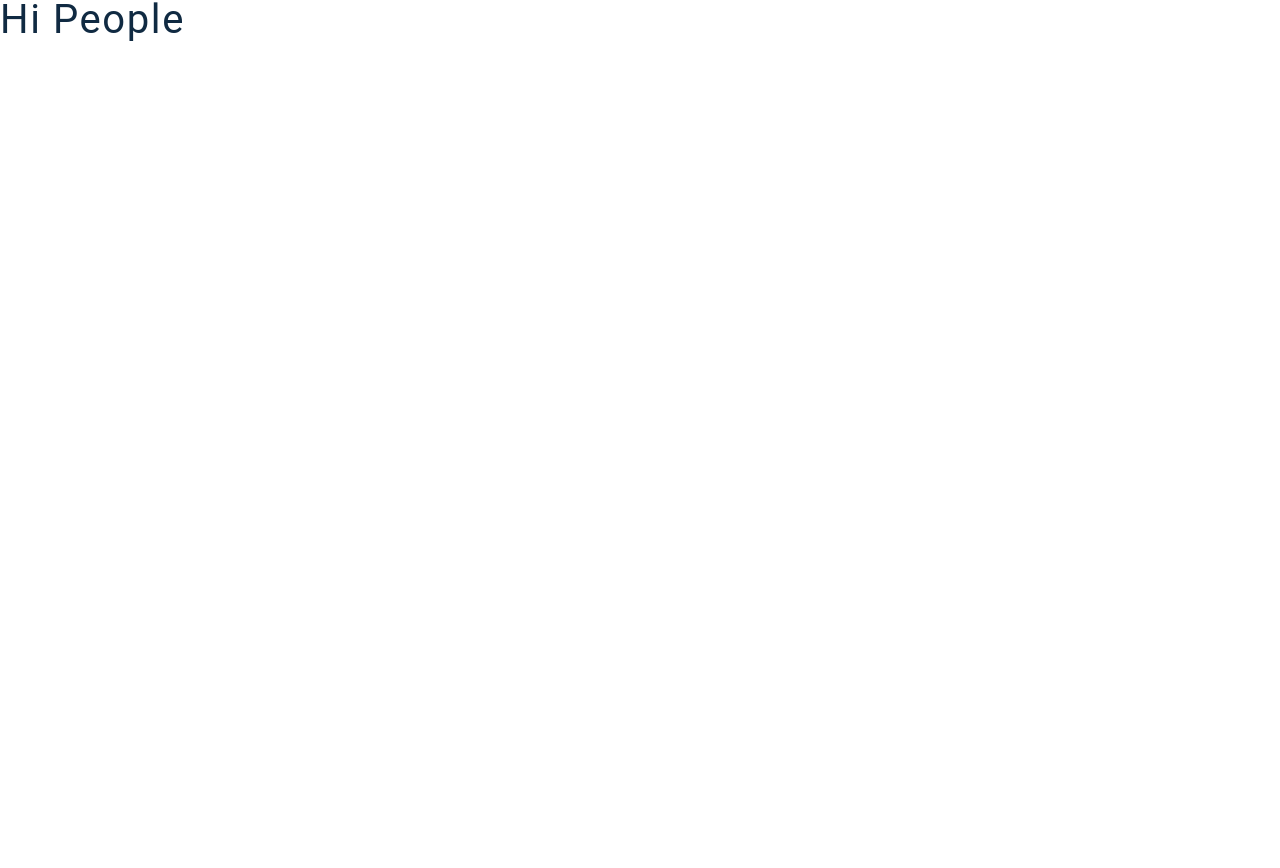
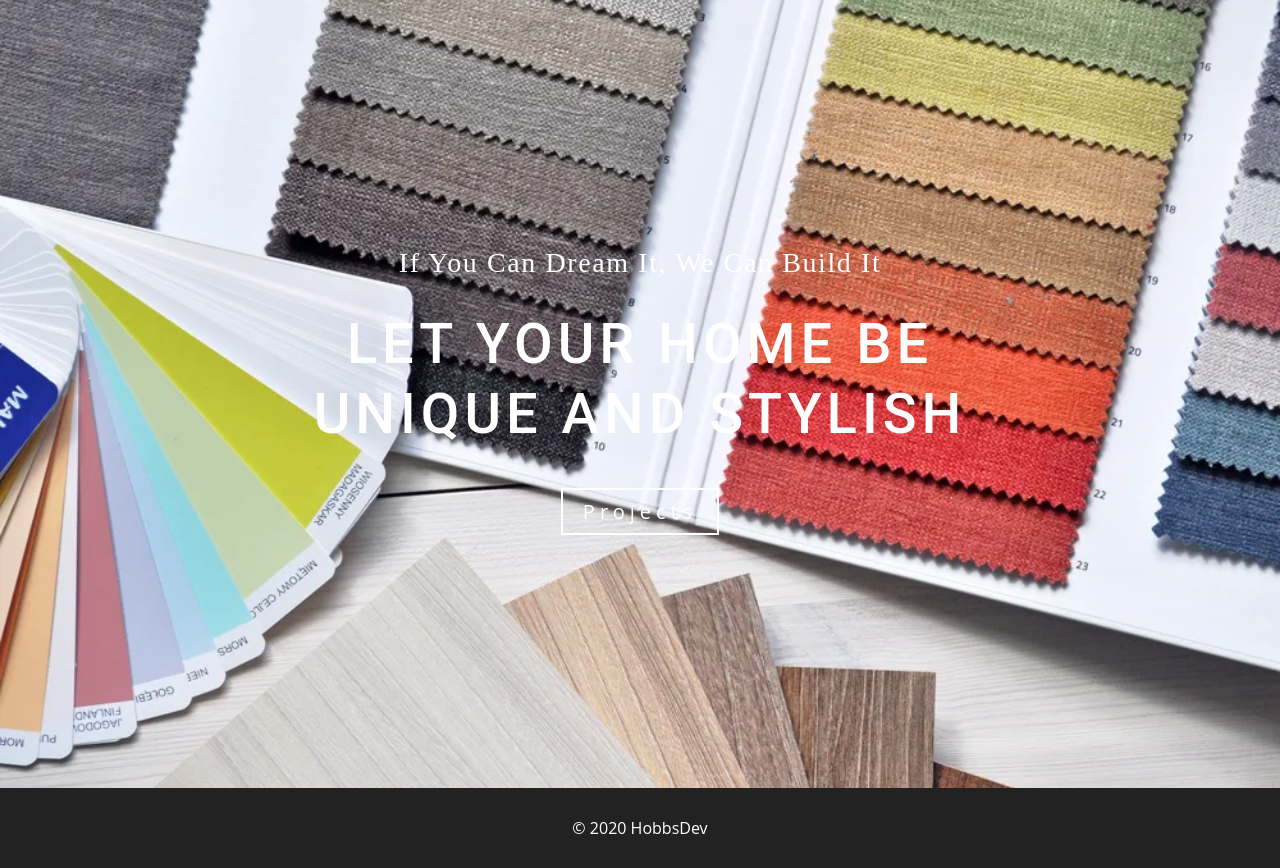
Before and after one commit to bhobbs20/design-project, a Gatsby site: page / in a window 1280 px wide. Before the commit the page ends 800 px from the top, so only its background shows below. Built offline with nearby package versions, Linux system fonts and the light colour scheme; Gatsby itself is replaced by a stand-in of ours.

Commit message:
added hero component ith background-image

```diff
--- a/gatsby-config.js
+++ b/gatsby-config.js
@@ -20,6 +20,7 @@ module.exports = {
     },
     `gatsby-transformer-sharp`,
     `gatsby-plugin-sharp`,
+
     {
       resolve: `gatsby-plugin-manifest`,
       options: {
--- a/package.json
+++ b/package.json
@@ -7,6 +7,7 @@
   "dependencies": {
     "babel-plugin-styled-components": "^1.11.1",
     "gatsby": "^2.24.66",
+    "gatsby-background-image": "^1.1.2",
     "gatsby-image": "^2.4.20",
     "gatsby-plugin-manifest": "^2.4.32",
     "gatsby-plugin-offline": "^3.2.29",
--- /dev/null
+++ b/src/components/Background.js
@@ -0,0 +1,57 @@
+import React from 'react';
+import BackgroundImage from "gatsby-background-image";
+import styled, { keyframes } from "styled-components"
+import { useStaticQuery, graphql } from "gatsby"
+
+const query = graphql`
+  {
+    file(relativePath: {eq: "main-hero.png"}) {
+      childImageSharp {
+        fluid {
+          ...GatsbyImageSharpFluid
+        }
+      }
+    }
+  }
+`
+
+const HeroBackground = ({children}) => {
+    const {
+        file: {
+            childImageSharp: { fluid }
+        },
+    } = useStaticQuery(query)
+    return(
+        <Wrapper>
+            <BackgroundImage Tag="div" fluid={fluid} className="bcg" preserveStackingContext={true}>
+                {children}
+            </BackgroundImage>
+        </Wrapper>
+    )
+}
+
+const fadeIn = keyframes`
+      from{
+         background-color:rgb(0,0,0,0.8);
+      }
+      to{
+        background-color:rgba(0,0,0,0.4);
+      }
+      `
+
+const Wrapper = styled.section`
+  .bcg {
+    /* MUST!!!!!! */
+    min-height: 100vh;
+    background: rgba(0,0,0,0.5);
+    margin-top: -5rem;
+    display: grid;
+    place-items: center;
+    animation: ${fadeIn} 2s ease-in-out 1 forwards;
+  }
+  .bcg::before {
+    opacity: 1;
+  }
+`
+
+export default HeroBackground;
--- /dev/null
+++ b/src/components/Footer.js
@@ -0,0 +1,29 @@
+import React from "react";
+import styled from "styled-components";
+
+const Footer = () => {
+  return (
+    <Wrapper>
+      <p>
+        &copy; {new Date().getFullYear()} HobbsDev
+
+      </p>
+    </Wrapper>
+  )
+}
+const Wrapper = styled.footer`
+  height: 5rem;
+  display: grid;
+  place-items: center;
+  background: var(--clr-black);
+  text-align: center;
+  padding: 1rem;
+  p {
+    color: var(--clr-white);
+    margin-bottom: 0;
+    @media (max-width: 576px) {
+      font-size: 0.75rem;
+    }
+  }
+`
+export default Footer
--- /dev/null
+++ b/src/components/Hero.js
@@ -0,0 +1,129 @@
+import React from 'react';
+import { Link } from 'gatsby';
+import styled from "styled-components";
+import HeroBackground from "./Background";
+
+const Hero = () => {
+    return(
+        <Wrapper>
+
+            <HeroBackground>
+                <article>
+                    <h3>If you can dream it, we can build it</h3>
+                    <h1>Let your home be unique and stylish</h1>
+                    <Link to="/projects">Projects</Link>
+                </article>
+
+            </HeroBackground>
+        </Wrapper>
+    )
+}
+
+const Wrapper = styled.section`
+  article {
+    width: 85vw;
+    max-width: 800px;
+    color: var(--clr-white);
+    text-align: center;
+    h1 {
+      text-transform: uppercase;
+      font-weight: 500;
+      line-height: 1.25;
+      margin: 2rem 0 3rem 0;
+      letter-spacing: 3px;
+    }
+    h3 {
+      font-weight: 400;
+      font-family: "Caveat", cursive;
+    }
+    a {
+      background: transparent;
+      border: 2px solid var(--clr-white);
+      padding: 0.25rem 1rem;
+      text-transform: capitalize;
+      letter-spacing: 5px;
+      color: var(--clr-white);
+      font-size: 1rem;
+      cursor: pointer;
+      transition: var(--transition);
+    }
+    a:hover {
+      background: var(--clr-white);
+      color: var(--clr-black);
+    }
+    @media (min-width: 800px) {
+      /* padding: 0 1rem; */
+      a {
+        font-size: 1.25rem;
+        padding: 0.5rem 1.25rem;
+      }
+      h1 {
+        letter-spacing: 5px;
+      }
+    }
+  }
+  .next-btn,
+  .prev-btn {
+    position: absolute;
+    top: 50%;
+    transform: translateY(-50%);
+    font-size: 2.5rem;
+    background: transparent;
+    color: var(--clr-white);
+    border: transparent;
+    cursor: pointer;
+    transition: var(--transition);
+    @media (min-width: 800px) {
+      & {
+        font-size: 4.5rem;
+      }
+    }
+  }
+  .next-btn:hover,
+  .prev-btn:hover {
+    color: var(--clr-primary-5);
+  }
+  .prev-btn {
+    left: 0;
+  }
+  .next-btn {
+    right: 0;
+  }
+  @media (min-width: 1000px) {
+    .prev-btn {
+      left: 3rem;
+    }
+    .next-btn {
+      right: 3rem;
+    }
+  }
+  .dots {
+    position: absolute;
+    bottom: 5%;
+    left: 50%;
+    transform: translateX(-50%);
+    display: flex;
+    justify-content: center;
+    span {
+      display: block;
+      cursor: pointer;
+      height: 0.75rem;
+      width: 0.75rem;
+      border-radius: 50%;
+      background: var(--clr-white);
+      margin: 0 1rem;
+      border: 2px solid var(--clr-white);
+      @media (min-width: 800px) {
+        & {
+          height: 1rem;
+          width: 1rem;
+        }
+      }
+    }
+    span.active {
+      background-color: transparent;
+    }
+  }
+`
+
+export default Hero;
--- /dev/null
+++ b/src/components/Navbar.js
@@ -0,0 +1,9 @@
+import React from 'react';
+
+const Navbar = () => {
+    return(
+        <h1>navbar</h1>
+    )
+}
+
+export default Navbar;
--- a/src/components/layout.js
+++ b/src/components/layout.js
@@ -1,5 +1,7 @@
 import React from "react";
 import PropTypes from "prop-types";
+import Navbar from "./Navbar";
+import Footer from "./Footer";
 
 const Layout = ({ children }) => {
 
@@ -7,9 +9,9 @@ const Layout = ({ children }) => {
   return (
     <>
 
-
+        <Navbar />
         <main>{children}</main>
-
+        <Footer />
     </>
   )
 }
--- a/src/pages/index.js
+++ b/src/pages/index.js
@@ -2,11 +2,13 @@ import React from "react";
 // import { Link } from "gatsby"
 import Layout from "../components/layout";
 import SEO from "../components/seo";
+import Hero from '../components/Hero';
 
 const IndexPage = () => (
   <Layout>
     <SEO title="Home" />
-    <h2>Hi people</h2>
+      <Hero />
+
 
 
   </Layout>
```
Also changed, not shown: src/pages/projects.js (added, +12 -0 lines), src/images/main-hero.png (added), 2 other files.
